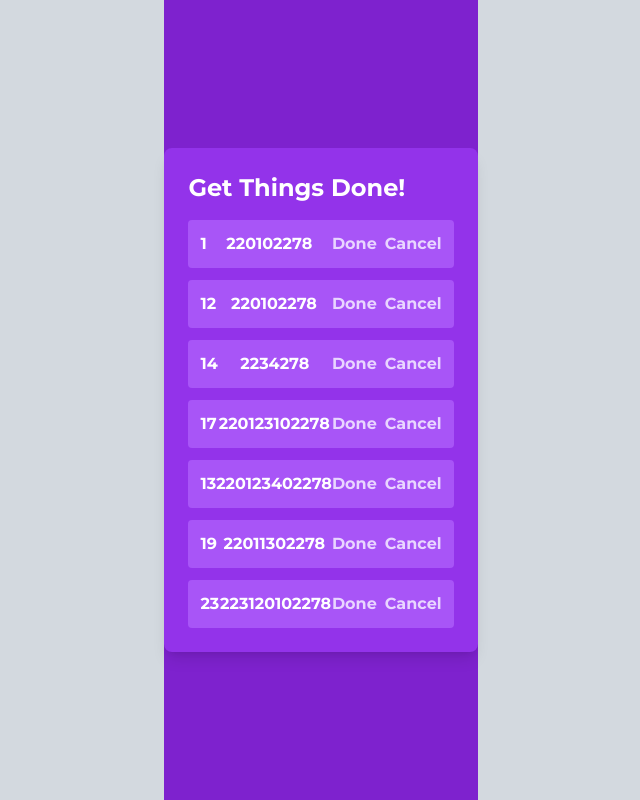
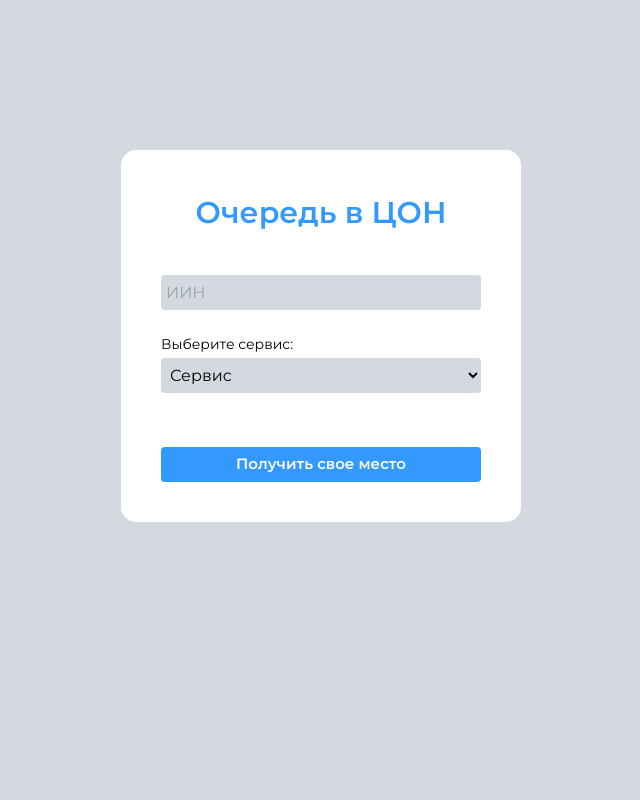
Before and after one commit to meyirman-is-creator/eGov, a React (Create React App) app: page /queue in a window 1280 px wide. Shown: the whole page, without its empty margins (319-959 px from the left). Built offline with nearby package versions, Linux system fonts and the light colour scheme.

Commit message:
feat: add react routerts to different paths

```diff
--- a/package.json
+++ b/package.json
@@ -8,6 +8,7 @@
     "@testing-library/user-event": "^13.5.0",
     "react": "^18.3.1",
     "react-dom": "^18.3.1",
+    "react-router-dom": "^6.23.0",
     "react-scripts": "5.0.1",
     "web-vitals": "^2.1.4"
   },
--- a/src/App.js
+++ b/src/App.js
@@ -1,3 +1,4 @@
+import { Route, Routes } from "react-router-dom";
 import "./App.css";
 import AdminPage from "./pages/admin/adminPage";
 import Login from "./pages/login/Login";
@@ -5,7 +6,10 @@ import Login from "./pages/login/Login";
 function App() {
   return (
     <div className="App">
-      <AdminPage/>
+      <Routes>
+        <Route path="/queue" element={<Login />} />
+        <Route path="/window" element={<AdminPage />} />
+      </Routes>
     </div>
   );
 }
--- a/src/index.js
+++ b/src/index.js
@@ -1,10 +1,13 @@
 import React from "react";
 import ReactDOM from "react-dom/client";
 import App from "./App";
+import { BrowserRouter } from "react-router-dom";
 
 const root = ReactDOM.createRoot(document.getElementById("root"));
 root.render(
   <React.StrictMode>
-    <App />
+    <BrowserRouter>
+      <App />
+    </BrowserRouter>
   </React.StrictMode>
 );
--- a/src/pages/login/Login.jsx
+++ b/src/pages/login/Login.jsx
@@ -1,25 +1,22 @@
 import React from "react";
 import "./login.css";
+import { useState } from "react";
 
 const Login = () => {
-  const handleSubmit = (e) => {
-    //
-  };
-
   return (
-    <form onSubmit={handleSubmit}>
+    <form>
       <div className="login__header">
         <h1>Очередь в ЦОН</h1>
       </div>
       <div className="login__main">
-        <input type="text" id="ssn" required placeholder="ИИН" />
+        <input type="text" id="ssn" required placeholder="ИИН" maxLength={12} />
         <br />
         <label htmlFor="services">Выберите сервис:</label>
         <select id="services" required>
           <option value="">Сервис</option>
-          <option value="Услуга 1">Service 1</option>
-          <option value="Услуга 2">Service 2</option>
-          <option value="Услуга 3">Service 3</option>
+          <option value="1">Service 1</option>
+          <option value="2">Service 2</option>
+          <option value="3">Service 3</option>
         </select>
         <br />
       </div>
--- a/src/pages/login/login.css
+++ b/src/pages/login/login.css
@@ -12,16 +12,17 @@ form {
 .login__header {
   display: flex;
   justify-content: center;
-  margin-bottom: 20px;
+  margin-bottom: 10px;
 }
 
 .login__header h1 {
   text-align: center;
+  font-size: 30px;
+  font-weight: 600;
   color: #3399ff;
 }
 
 .login__main {
-  /* border: 1px solid black; */
   display: flex;
   flex-direction: column;
 }
@@ -42,6 +43,7 @@ input {
   border: none;
   background: #d3d9df;
   height: 35px;
+  cursor: pointer;
 }
 
 select {
@@ -50,6 +52,7 @@ select {
   padding: 5px;
   background: #d3d9df;
   height: 35px;
+  cursor: pointer;
 }
 
 .login__footer {
@@ -67,4 +70,5 @@ select {
   font-weight: 600;
   height: 35px;
   font-size: 15px;
+  cursor: pointer;
 }
```
Also changed, not shown: 1 other file (tests, documents, lock files or other folders).
